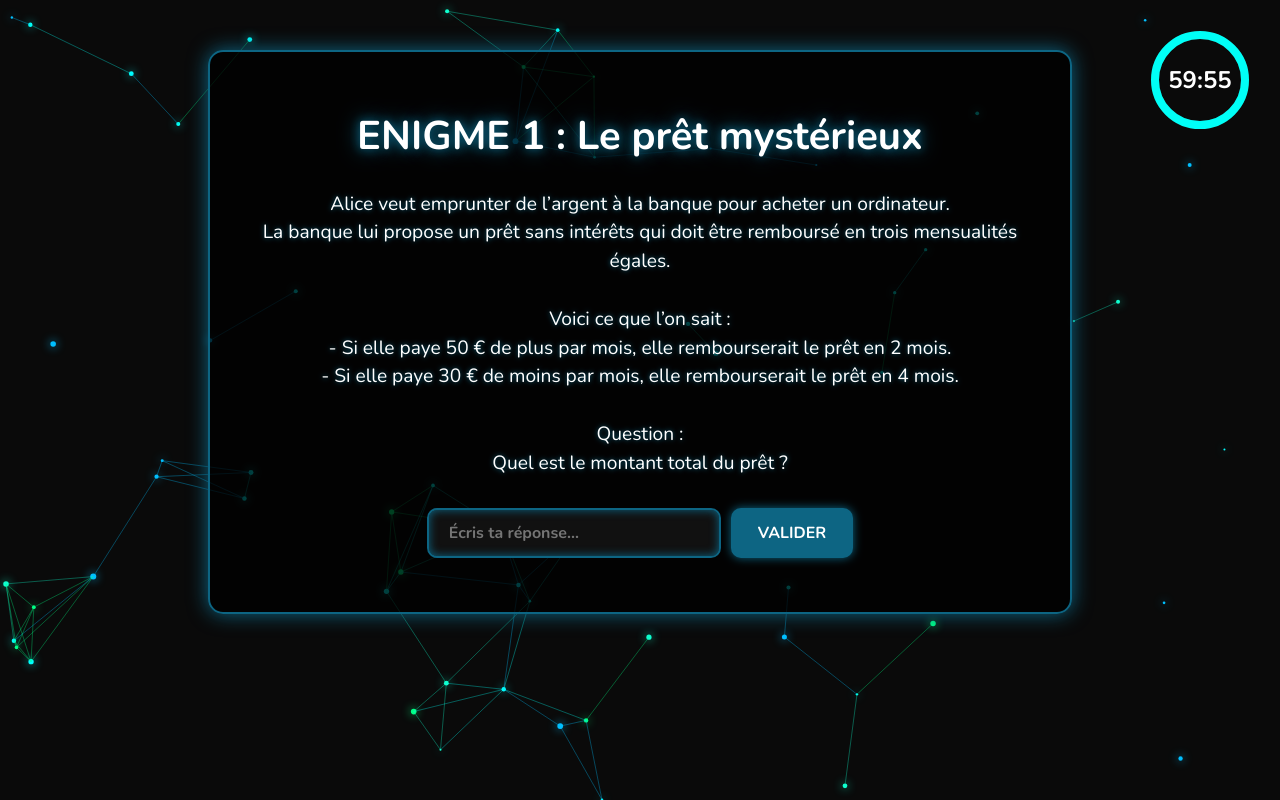
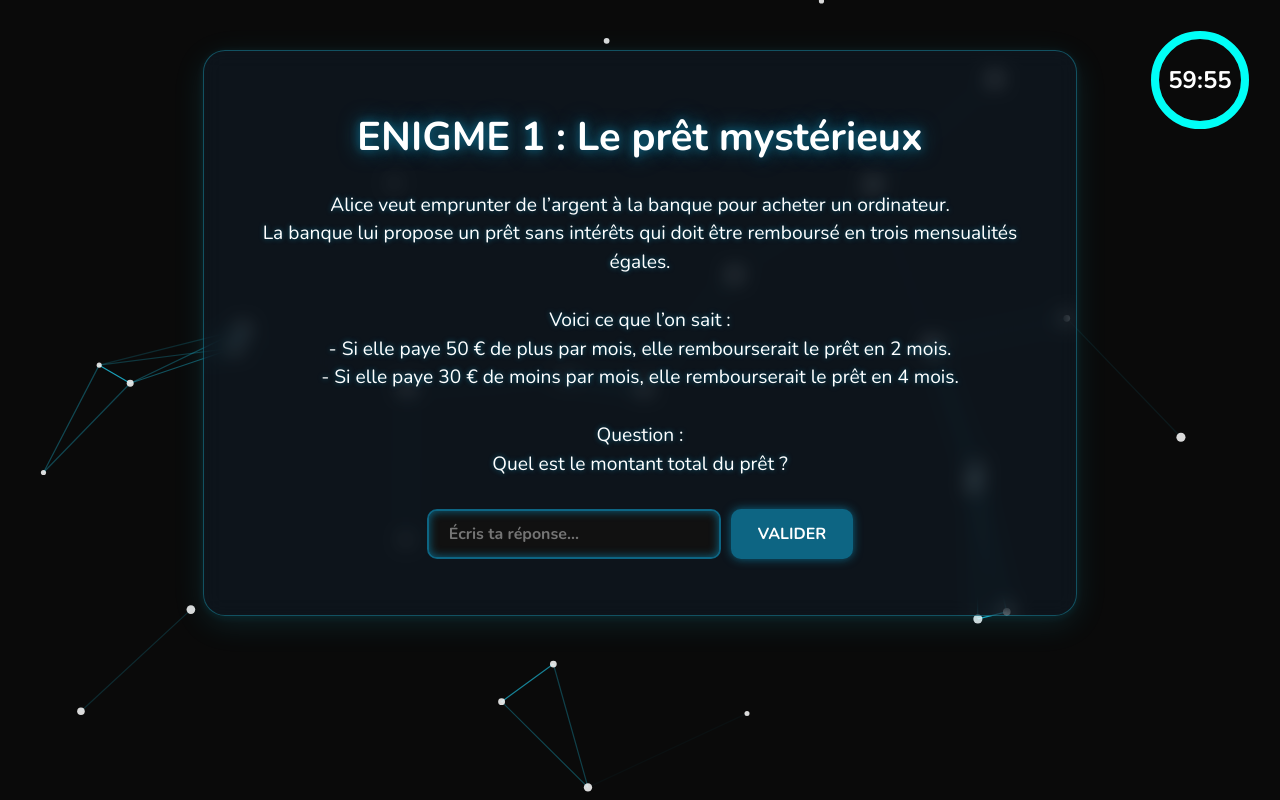
Before and after one commit to thibatx/workshop-escape_game, a website: page public/html/frame1.html in a window 1280 px wide. Drawn offline with nearby package versions, Linux system fonts and the light colour scheme; animation ran at ten frames a second.

Commit message:
modif_frame8

```diff
--- a/public/css/frame1.css
+++ b/public/css/frame1.css
@@ -56,13 +56,20 @@ body {
 .container {
   max-width: 800px;
   margin: 50px auto;
-  padding: 30px;
-  background: rgba(0,0,0,0.75); /* fond sombre semi-transparent */
-  border: 2px solid #0d6583;
-  border-radius: 15px;
-  box-shadow: 0 0 20px #0d6583;
+  padding: 32px 36px;
+  background: rgba(20, 40, 60, 0.35);
+  border: 1.5px solid rgba(30, 198, 230, 0.35);
+  border-radius: 22px;
+  box-shadow: 0 8px 32px 0 rgba(30,198,230,0.12), 0 1.5px 8px 0 rgba(30,198,230,0.10);
+  backdrop-filter: blur(10px);
+  -webkit-backdrop-filter: blur(10px);
   position: relative;
   z-index: 2;
+  transition: box-shadow 0.3s, border 0.3s;
+}
+.container:hover {
+  box-shadow: 0 8px 40px 0 rgba(30,198,230,0.22), 0 1.5px 16px 0 rgba(30,198,230,0.18);
+  border: 1.5px solid #1ec6e6;
 }
 
 /* ======================= */
@@ -222,7 +229,7 @@ p#resultat {
 }
 
 /* Fond animé de particules */
-#background-anim {
+#background-network {
   position: fixed;
   top: 0;
   left: 0;
@@ -230,15 +237,5 @@ p#resultat {
   height: 100vh;
   z-index: 0;
   pointer-events: none;
-  background: transparent;
+  background: #0a0a0a;
 }
-
-canvas.particles {
-  position: fixed;
-  top: 0;
-  left: 0;
-  width: 100vw;
-  height: 100vh;
-  z-index: 1;
-  pointer-events: none;
-}
--- a/public/html/frame1.html
+++ b/public/html/frame1.html
@@ -13,8 +13,8 @@
 </head>
 <body>
 
-  <!-- Fond animé de particules -->
-  <div id="background-anim"></div>
+  <!-- Fond animé réseau connecté -->
+  <div id="background-network"></div>
 
   <!-- Minuteur style coffre -->
   <div id="coffre-timer">
@@ -45,8 +45,8 @@
     <p id="resultat"></p>
   </div>
 
-  <!-- Lien vers le JS des particules -->
-  <script src="../js/particles.js"></script>
+  <!-- Lien vers le JS du fond réseau -->
+  <script src="../js/network-bg.js"></script>
   <!-- Lien vers le JS principal -->
   <script src="../js/frame1.js"></script>
 </body>
--- /dev/null
+++ b/public/js/network-bg.js
@@ -0,0 +1,84 @@
+// Fond animé effet réseau connecté (SVG dynamique)
+const container = document.getElementById('background-network');
+const svgNS = 'http://www.w3.org/2000/svg';
+let w = window.innerWidth;
+let h = window.innerHeight;
+const svg = document.createElementNS(svgNS, 'svg');
+svg.setAttribute('width', w);
+svg.setAttribute('height', h);
+svg.style.position = 'absolute';
+svg.style.top = '0';
+svg.style.left = '0';
+svg.style.width = '100vw';
+svg.style.height = '100vh';
+svg.style.display = 'block';
+container.appendChild(svg);
+
+const NODES = 28;
+const nodes = [];
+const colorLine = '#1ec6e6';
+const colorDot = '#fff';
+
+for (let i = 0; i < NODES; i++) {
+  nodes.push({
+    x: Math.random() * w,
+    y: Math.random() * h,
+    dx: (Math.random() - 0.5) * 0.7,
+    dy: (Math.random() - 0.5) * 0.7,
+    r: Math.random() * 2.5 + 2.5
+  });
+}
+
+function drawNetwork() {
+  svg.innerHTML = '';
+  // Lignes
+  for (let i = 0; i < NODES; i++) {
+    for (let j = i + 1; j < NODES; j++) {
+      const a = nodes[i];
+      const b = nodes[j];
+      const dist = Math.hypot(a.x - b.x, a.y - b.y);
+      if (dist < 180) {
+        const line = document.createElementNS(svgNS, 'line');
+        line.setAttribute('x1', a.x);
+        line.setAttribute('y1', a.y);
+        line.setAttribute('x2', b.x);
+        line.setAttribute('y2', b.y);
+        line.setAttribute('stroke', colorLine);
+        line.setAttribute('stroke-width', '1.2');
+        line.setAttribute('opacity', (1 - dist / 180).toFixed(2));
+        svg.appendChild(line);
+      }
+    }
+  }
+  // Points
+  for (let n of nodes) {
+    const circle = document.createElementNS(svgNS, 'circle');
+    circle.setAttribute('cx', n.x);
+    circle.setAttribute('cy', n.y);
+    circle.setAttribute('r', n.r);
+    circle.setAttribute('fill', colorDot);
+    circle.setAttribute('opacity', '0.85');
+    svg.appendChild(circle);
+  }
+}
+
+function animateNetwork() {
+  for (let n of nodes) {
+    n.x += n.dx;
+    n.y += n.dy;
+    if (n.x < 0 || n.x > w) n.dx *= -1;
+    if (n.y < 0 || n.y > h) n.dy *= -1;
+  }
+  drawNetwork();
+  requestAnimationFrame(animateNetwork);
+}
+
+window.addEventListener('resize', () => {
+  w = window.innerWidth;
+  h = window.innerHeight;
+  svg.setAttribute('width', w);
+  svg.setAttribute('height', h);
+});
+
+drawNetwork();
+animateNetwork();
```
